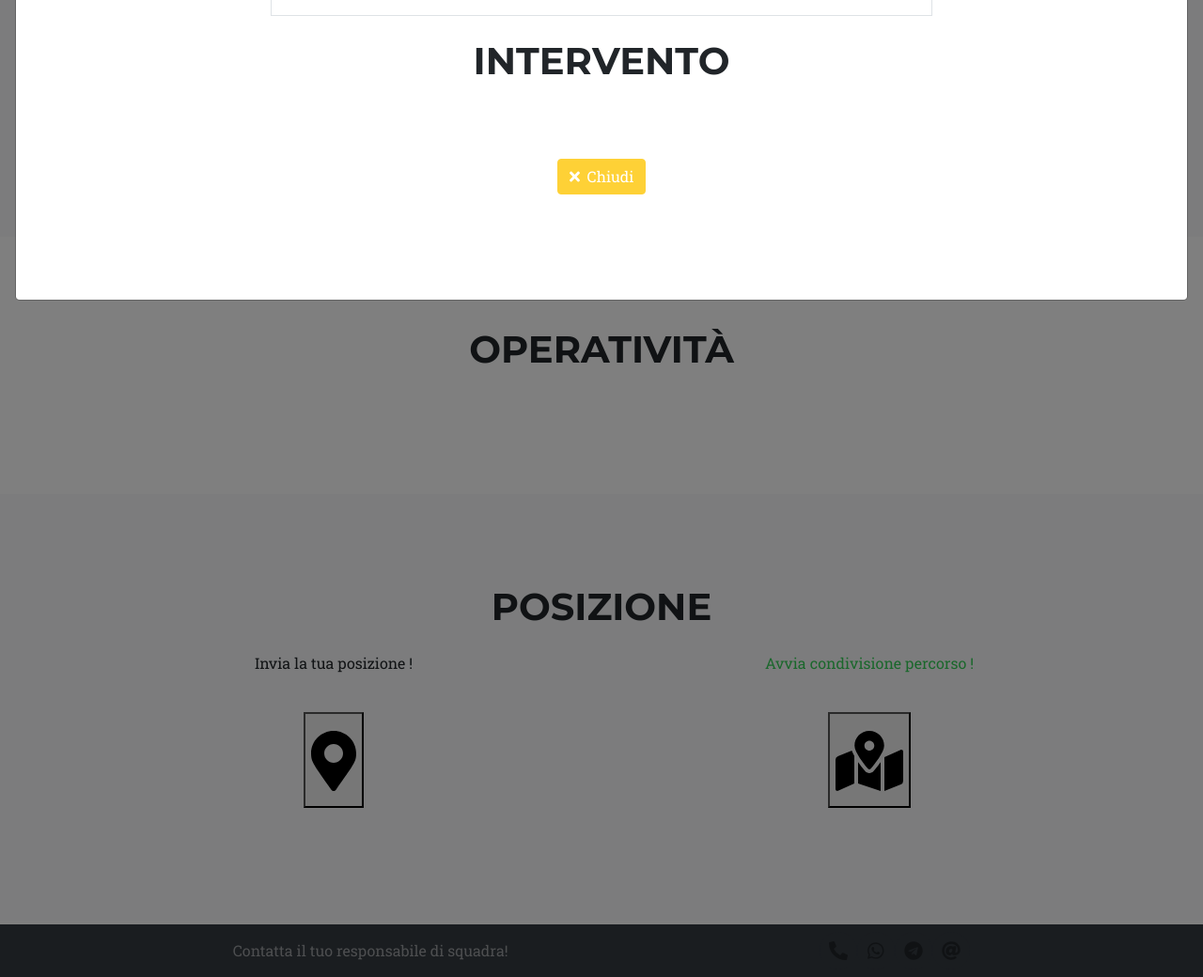
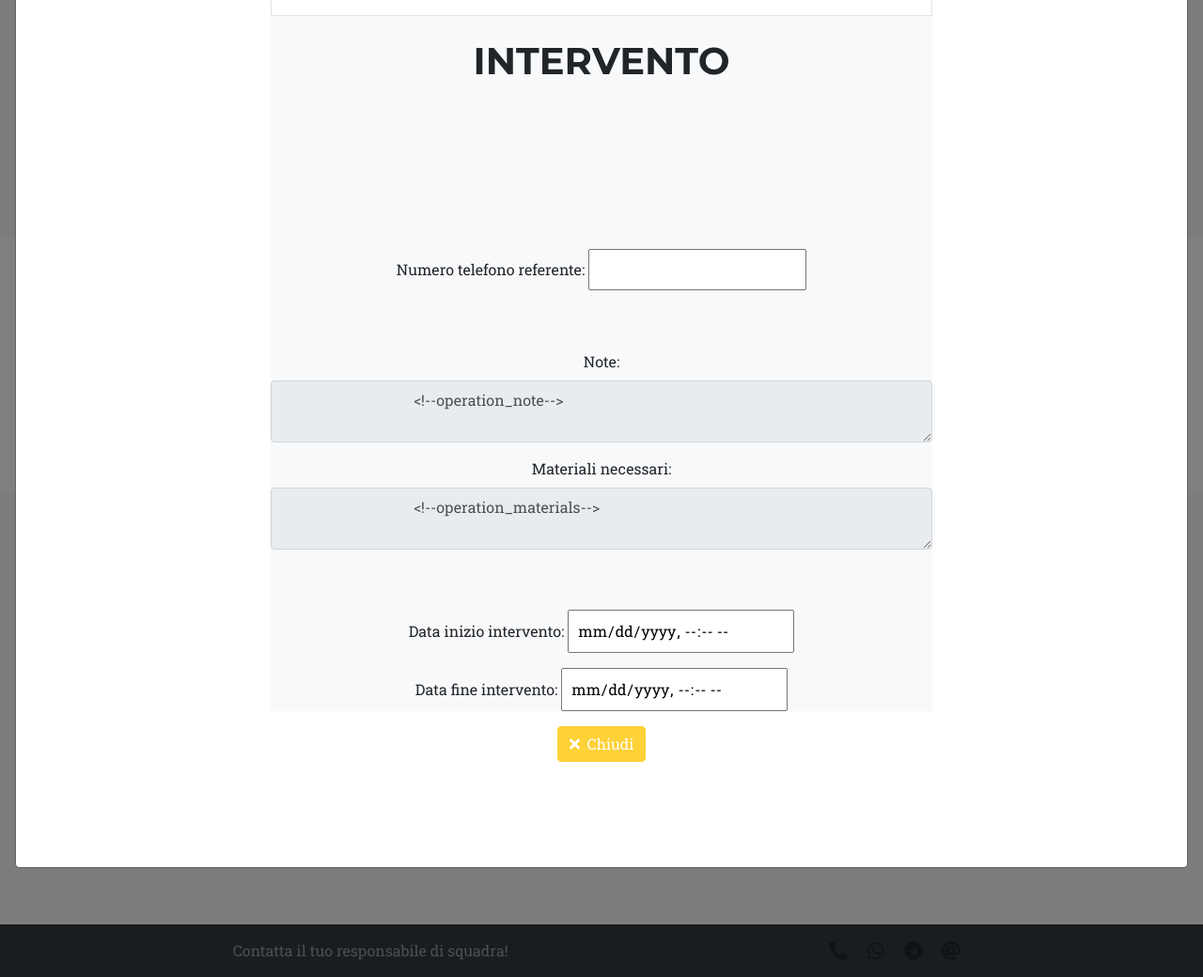
Before and after one commit to matteoverzeroli/PWAPC, a Flask app: page /homepage in a window 1280 px wide, after a click on "VEDI DETTAGLI SQUADRA". Shown: the part 389-1429 px from the top of the page at 94% size. Run offline with Flask 2, Linux system fonts and the light colour scheme; the visitor is signed in with stand-in values (Sample User, id 1); data that the repository does not hold is empty; some libraries are stand-ins or nearby versions; some web fonts are replaced.

Commit message:
MATTEO 12/09/2020 COMMIT 1
-inserite informazioni dell'intervento.
-manca la visualizzazione della mappa con il click che ti rimanda a maps

```diff
--- a/server.py
+++ b/server.py
@@ -251,6 +251,7 @@ def set_user_position():
         return redirect(url_for('login'))
     return redirect(url_for('login'))
 
+
 @app.route('/get_team_list', methods=["POST"])
 def get_team_list():
     if 'logged_in' in session:
@@ -261,7 +262,7 @@ def get_team_list():
                 "SELECT IdSquadra FROM PARTECIPASQUADRA WHERE IdUtente = %s)",
                 [session['user_id']])
             team_list = cursor.fetchall()
-            return jsonify(team_list = team_list)
+            return jsonify(team_list=team_list)
         else:
             return redirect(url_for('login'))
     else:
@@ -272,25 +273,37 @@ def get_team_list():
 def get_operation_info():
     if 'logged_in' in session:
         if session['logged_in']:
-            operation = {} #contains operation info
+            operation = {}  # contains operation info
             cursor = mysql.connection.cursor()
             cursor.execute(
-                "SELECT Tipologia,CodiceColore FROM INTERVENTO WHERE IdSquadra = ("
-                "SELECT IdSquadra FROM PARTECIPASQUADRA WHERE IdUtente = %s)",
+                "SELECT I.Latitudine,I.Longitudine,I.NomeReferente,I.CognomeReferente,I.TelefonoReferente,I.TipoSegnalazione,"
+                "I.Note,I.MaterialeNecessario,U.Nome,U.Cognome,I.DataInizioIntervento,I.DataFineIntervento,"
+                "I.CodiceColore,I.Tipologia FROM INTERVENTO AS I JOIN UTENTE U ON U.Id = I.IdUtente WHERE I.IdSquadra = ("
+                "SELECT P.IdSquadra FROM PARTECIPASQUADRA AS P WHERE P.IdUtente = %s)",
                 [session['user_id']])
-            operation_info = cursor.fetchone() #considero solo un intervento possibile assegnato alla squadra
+            operation_info = cursor.fetchone()  # considero solo un intervento possibile assegnato alla squadra
             if operation_info:
-                operation['typology'] = operation_info[0]
-                operation['color'] = operation_info[1]
-                return jsonify(operation_info = operation)
+                operation['operation_lat'] = str(operation_info[0])
+                operation['operation_long'] = str(operation_info[1])
+                operation['operation_contact_name'] = operation_info[2]
+                operation['operation_contact_surname'] = operation_info[3]
+                operation['operation_contact_telephone'] = operation_info[4]
+                operation['operation_contact_type'] = operation_info[5]
+                operation['operation_note'] = operation_info[6]
+                operation['operation_materials'] = operation_info[7]
+                operation['operation_manager'] = str(operation_info[8]) + " " + str(operation_info[9])
+                operation['operation_date_start'] = operation_info[10]
+                operation['operation_date_stop'] = operation_info[11]
+                operation['operation_color'] = operation_info[12]
+                operation['operation_typology'] = operation_info[13]
+                return jsonify(operation_info=operation)
             else:
-                return jsonify(operation_info = None)
+                return jsonify(operation_info=None)
         else:
             return redirect(url_for('login'))
     else:
         return redirect(url_for('login'))
 
 
-
 if __name__ == '__main__':
     app.run(host="0.0.0.0", debug=True)
--- a/static/js/scripts_operation.js
+++ b/static/js/scripts_operation.js
@@ -16,29 +16,66 @@ function set_operation_info(data) {
     } else {
         document.getElementsByClassName("operation-elements").style = "visible";
 
-        if (data.operation_info.typology == 'E') {
-            document.getElementsByClassName("operation-elements").style = "hidden";
+        if (data.operation_info.operation_typology == 'E') {
+            document.getElementById("operation_typology").innerText = "Tipologia intervento: Emergenza";
+        } else if (data.operation_info.operation_typology == 'P') {
+            document.getElementById("operation_typology").innerText = "Tipologia intervento: Programmato";
+        }
+        if (data.operation_info.operation_color == 3) {
+            document.getElementById("operation_color").innerText = "Codice Colore: Rosso";
+            document.getElementById("operation_color").classList.remove("text-green")
+            document.getElementById("operation_color").classList.remove("text-warning")
+            document.getElementById("operation_color").classList.add("text-danger");
+        } else if (data.operation_info.operation_color == 2) {
+            document.getElementById("operation_color").innerText = "Codice Colore: Giallo";
+            document.getElementById("operation_color").classList.remove("text-green")
+            document.getElementById("operation_color").classList.add("text-warning")
+            document.getElementById("operation_color").classList.remove("text-danger");
+        } else if (data.operation_info.operation_color == 1) {
+            document.getElementById("operation_color").innerText = "Codice Colore: Verde";
+            document.getElementById("operation_color").classList.add("text-green")
+            document.getElementById("operation_color").classList.remove("text-warning")
+            document.getElementById("operation_color").classList.remove("text-danger");
+        }
 
-            document.getElementById("operation-typology").innerText = "Tipologia intervento: Emergenza";
-        } else if (data.operation_info.typology == 'P') {
-            document.getElementById("operation-typology").innerText = "Tipologia intervento: Programmato";
+        document.getElementById("operation_contact_name").innerText = "Nome Referente: " + data.operation_info.operation_contact_name;
+
+        if (data.operation_info.operation_contact_surname != null) {
+            document.getElementById("operation_contact_surname").style.visibility = "visible";
+            document.getElementById("operation_contact_surname").innerText = "Cognome Referente: " + data.operation_info.operation_contact_surname;
+        } else {
+            document.getElementById("operation_contact_surname").style.visibility = "hidden";
         }
-        if (data.operation_info.color == 3) {
-            document.getElementById("operation-color").innerText = "Codice Colore: Rosso";
-            document.getElementById("operation-color").classList.remove("text-green")
-            document.getElementById("operation-color").classList.remove("text-warning")
-            document.getElementById("operation-color").classList.add("text-danger");
-        } else if (data.operation_info.color == 2) {
-            document.getElementById("operation-color").innerText = "Codice Colore: Giallo";
-            document.getElementById("operation-color").classList.remove("text-green")
-            document.getElementById("operation-color").classList.add("text-warning")
-            document.getElementById("operation-color").classList.remove("text-danger");
-        } else if (data.operation_info.color == 1) {
-            document.getElementById("operation-color").innerText = "Codice Colore: Verde";
-            document.getElementById("operation-color").classList.add("text-green")
-            document.getElementById("operation-color").classList.remove("text-warning")
-            document.getElementById("operation-color").classList.remove("text-danger");
+        if (data.operation_info.operation_contact_telephone != null) {
+            document.getElementById("operation_contact_telephone").style.visibility = "visible";
+            document.getElementById("operation_contact_telephone").value = data.operation_info.operation_contact_telephone;
+        } else {
+            document.getElementById("operation_contact_telephone").style.visibility = "hidden";
         }
+
+        document.getElementById("operation_contact_type").innerText = "Segnalato tramite: " + data.operation_info.operation_contact_type;
+
+        if (data.operation_info.operation_note != null) {
+            document.getElementById("operation_note").style.visibility = "visible";
+            document.getElementById("operation_note").value = data.operation_info.operation_note;
+        } else {
+            document.getElementById("operation_note").style.visibility = "hidden";
+        }
+
+        document.getElementById("operation_contact_type").innerText = "Segnalato tramite: " + data.operation_info.operation_contact_type;
+
+        if (data.operation_info.operation_materials != null) {
+            document.getElementById("operation_materials").style.visibility = "visible";
+            document.getElementById("operation_materials").value = data.operation_info.operation_materials;
+        } else {
+            document.getElementById("operation_materials").style.visibility = "hidden";
+        }
+        document.getElementById("operation_manager").innerText = "Intervento inserito da: " + data.operation_info.operation_manager;
+
+        document.getElementById("operation_date_start").value = new Date(data.operation_info.operation_date_start).toISOString().slice(0, 19);
+
+        document.getElementById("operation_date_stop").value = new Date(data.operation_info.operation_date_stop).toISOString().slice(0, 19);
+
     }
 
 }
--- a/templates/homepage.html
+++ b/templates/homepage.html
@@ -308,11 +308,39 @@
                             <p class="text-uppercase team-master p-2">Responsabile: &nbsp;</p>
                             <p class="text-uppercase text-muted p-2">Volontari:</p>
                             <div class="table-responsive table-bordered table-hover p-3" id="team-list"></div>
-                            <div class="operation-elements">
+                            <div class="operation-elements bg-light">
                                 <h1 class="text-uppercase p-4 text-break">Intervento</h1>
-                                <h3 class="text-break p-2" id="operation-typology"><!--operation_typology--></h3>
-                                <h3 class="text-break p-2" id="operation-color"><!--operation_color--></h3>
+                                <h3 class="text-break p-2" id="operation_typology"><!--operation_typology--></h3>
+                                <h3 class="text-break p-2" id="operation_color"><!--operation_color--></h3>
+                                <p class="p-2" id="operation_contact_name"><!--contact_name--></p>
+                                <p class="p-2" id="operation_contact_surname"><!--contact_surname--></p>
+                                <label for="operation_contact_telephone">Numero telefono referente: </label>
+                                <input type="tel" class="p-2" id="operation_contact_telephone" readonly>
+                                <!--operation_contact_telefone--></input>
+                                <p class="p-3" id="operation_contact_type"><!--operation_type--></p>
+                                <div class="form-group">
+                                    <label for="operation_note">Note: </label>
+                                    <textarea class="form-control p-2" id="operation_note" readonly>
+                                    <!--operation_note--></textarea>
+                                </div>
+                                <div class="form-group">
+                                    <label for="operation_materials">Materiali necessari: </label>
+                                    <textarea class="form-control p-2" id="operation_materials" readonly>
+                                    <!--operation_materials--></textarea>
+                                </div>
+                                <p class="p-2" id="operation_manager"><!--operation_manager--></p>
+                                <div class="form-group">
+                                    <label for="operation_date_start">Data inizio intervento:</label>
+                                    <input type="datetime-local" class="p-2" id="operation_date_start" readonly>
+                                    <!--operation_date_start--></input>
+                                </div>
+                                <div class="form-group">
+                                    <label for="operation_date_stop">Data fine intervento:</label>
+                                    <input type="datetime-local" class="p-2" id="operation_date_stop" readonly>
+                                    <!--operation_date_stop--></input>
+                                </div>
                             </div>
+
                             <button class="btn btn-primary" data-dismiss="modal" type="button">
                                 <i class="fas fa-times mr-1"></i>
                                 Chiudi
```
